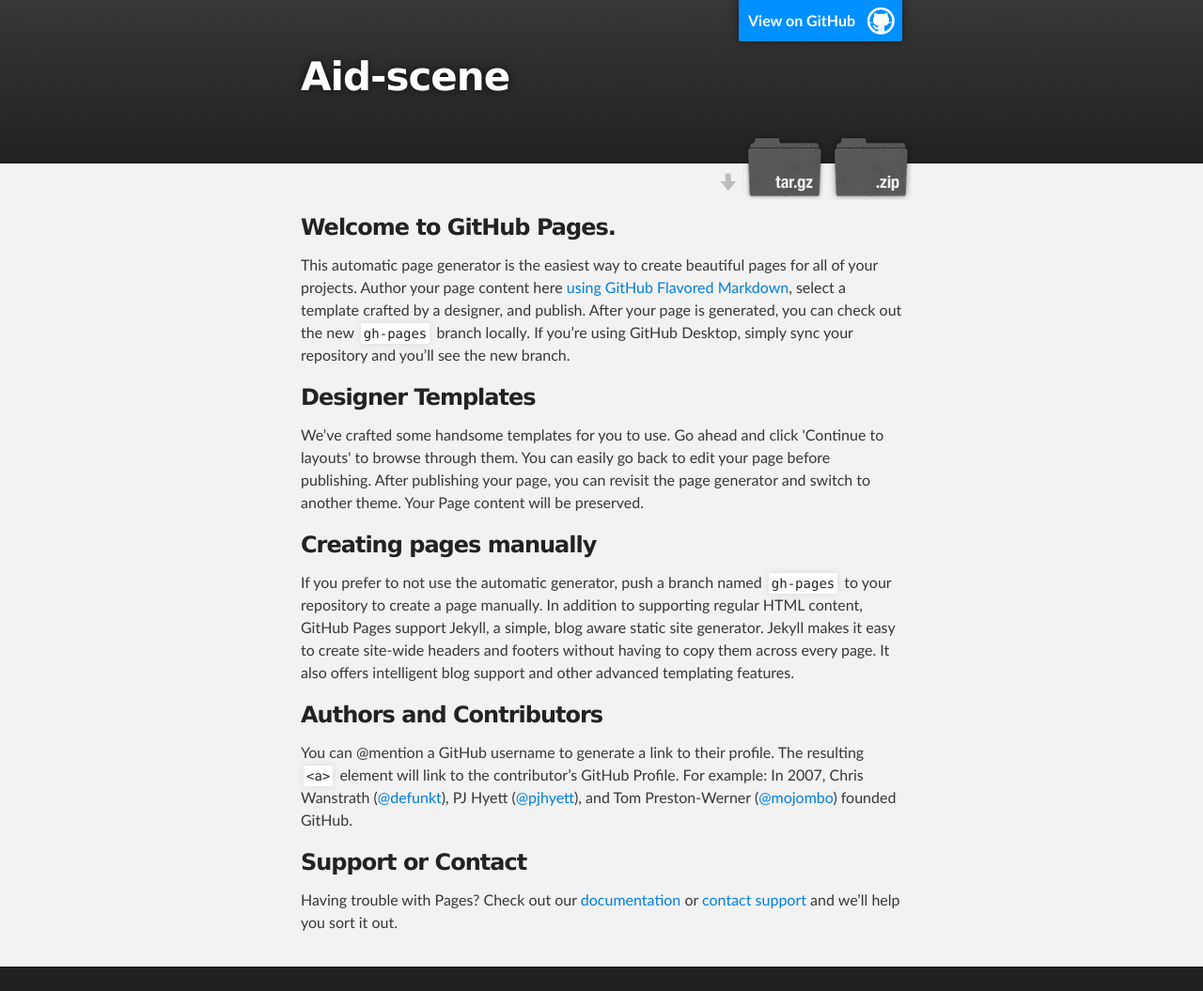
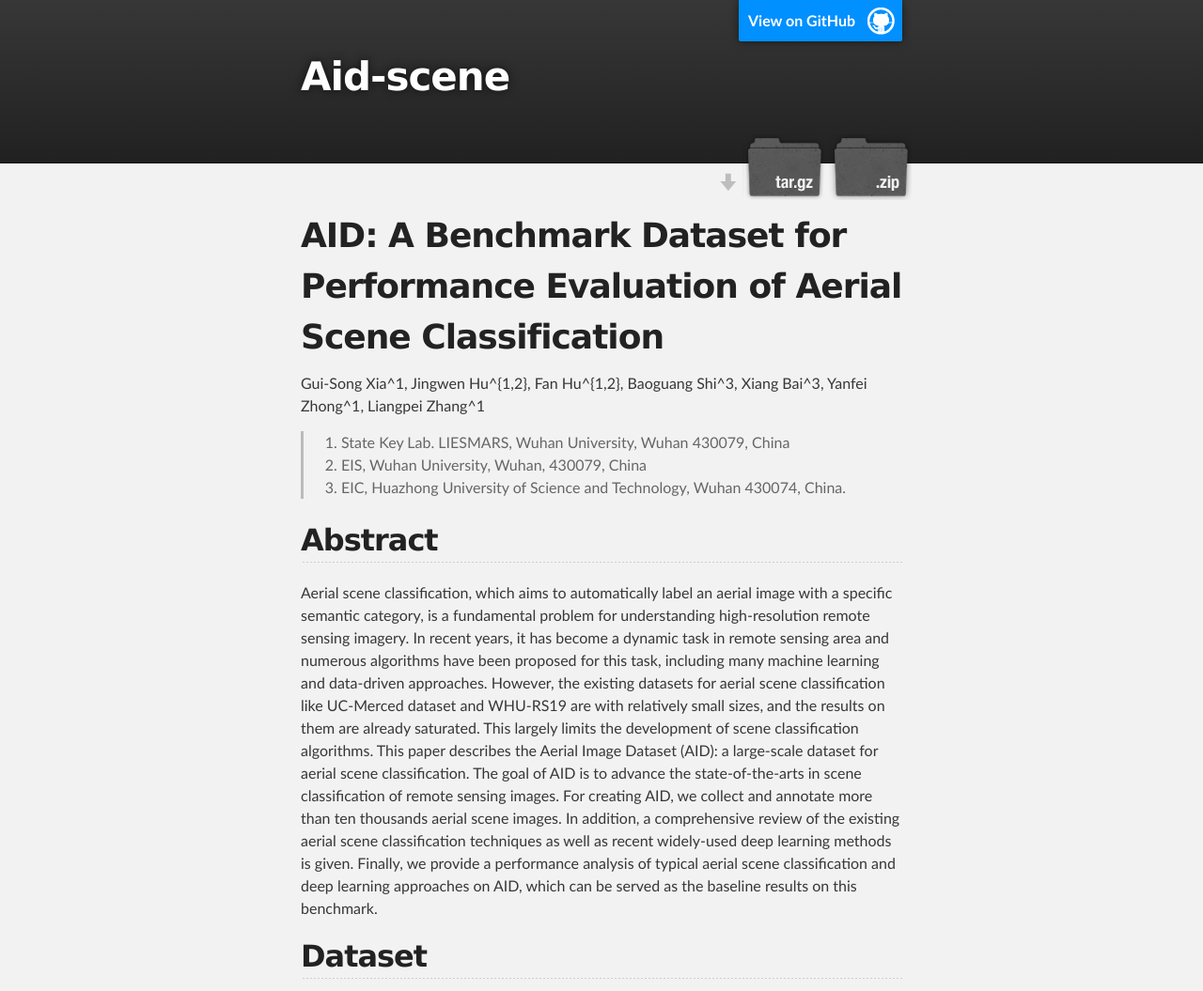
Before and after one commit to gsxia/aid-scene, a plain HTML site: page index.html in a window 1280 px wide. Shown: the top 1055 px of the page at 94% size. Drawn offline with Linux system fonts and the light colour scheme.

Commit message:
Create gh-pages branch via GitHub

```diff
--- a/index.html
+++ b/index.html
@@ -31,25 +31,28 @@
     <!-- MAIN CONTENT -->
     <div id="main_content_wrap" class="outer">
       <section id="main_content" class="inner">
-        <h3>
-<a id="welcome-to-github-pages" class="anchor" href="#welcome-to-github-pages" aria-hidden="true"><span aria-hidden="true" class="octicon octicon-link"></span></a>Welcome to GitHub Pages.</h3>
+        <h1>
+<a id="aid-a-benchmark-dataset-for-performance-evaluation-of-aerial-scene-classification" class="anchor" href="#aid-a-benchmark-dataset-for-performance-evaluation-of-aerial-scene-classification" aria-hidden="true"><span aria-hidden="true" class="octicon octicon-link"></span></a>AID: A Benchmark Dataset for Performance Evaluation of Aerial Scene Classification</h1>
 
-<p>This automatic page generator is the easiest way to create beautiful pages for all of your projects. Author your page content here <a href="https://guides.github.com/features/mastering-markdown/">using GitHub Flavored Markdown</a>, select a template crafted by a designer, and publish. After your page is generated, you can check out the new <code>gh-pages</code> branch locally. If you’re using GitHub Desktop, simply sync your repository and you’ll see the new branch.</p>
+<p>Gui-Song Xia^1, Jingwen Hu^{1,2}, Fan Hu^{1,2}, Baoguang Shi^3, Xiang Bai^3, Yanfei Zhong^1, Liangpei Zhang^1</p>
 
-<h3>
-<a id="designer-templates" class="anchor" href="#designer-templates" aria-hidden="true"><span aria-hidden="true" class="octicon octicon-link"></span></a>Designer Templates</h3>
+<blockquote>
+<ol>
+<li>State Key Lab. LIESMARS, Wuhan University, Wuhan 430079, China</li>
+<li>EIS, Wuhan University, Wuhan, 430079, China</li>
+<li>EIC, Huazhong University of Science and Technology, Wuhan 430074, China.</li>
+</ol>
+</blockquote>
 
-<p>We’ve crafted some handsome templates for you to use. Go ahead and click 'Continue to layouts' to browse through them. You can easily go back to edit your page before publishing. After publishing your page, you can revisit the page generator and switch to another theme. Your Page content will be preserved.</p>
+<h2>
+<a id="abstract" class="anchor" href="#abstract" aria-hidden="true"><span aria-hidden="true" class="octicon octicon-link"></span></a>Abstract</h2>
 
-<h3>
-<a id="creating-pages-manually" class="anchor" href="#creating-pages-manually" aria-hidden="true"><span aria-hidden="true" class="octicon octicon-link"></span></a>Creating pages manually</h3>
+<p>Aerial scene classification, which aims to automatically label an aerial image with a specific semantic category, is a fundamental problem for understanding high-resolution remote sensing imagery. In recent years, it has become a dynamic task in remote sensing area and numerous algorithms have been proposed for this task, including many machine learning and data-driven approaches. However, the existing datasets for aerial scene classification like UC-Merced dataset and WHU-RS19 are with relatively small sizes, and the results on them are already saturated. This largely limits the development of scene classification algorithms. This paper describes the Aerial Image Dataset (AID): a large-scale dataset for aerial scene classification. The goal of AID is to advance the state-of-the-arts in scene classification of remote sensing images. For creating AID, we collect and annotate more than ten thousands aerial scene images. In addition, a comprehensive review of the existing aerial scene classification techniques as well as recent widely-used deep learning methods is given. Finally, we provide a performance analysis of typical aerial scene classification and deep learning approaches on AID, which can be served as the baseline results on this benchmark.</p>
 
-<p>If you prefer to not use the automatic generator, push a branch named <code>gh-pages</code> to your repository to create a page manually. In addition to supporting regular HTML content, GitHub Pages support Jekyll, a simple, blog aware static site generator. Jekyll makes it easy to create site-wide headers and footers without having to copy them across every page. It also offers intelligent blog support and other advanced templating features.</p>
+<h2>
+<a id="dataset" class="anchor" href="#dataset" aria-hidden="true"><span aria-hidden="true" class="octicon octicon-link"></span></a>Dataset</h2>
 
-<h3>
-<a id="authors-and-contributors" class="anchor" href="#authors-and-contributors" aria-hidden="true"><span aria-hidden="true" class="octicon octicon-link"></span></a>Authors and Contributors</h3>
-
-<p>You can @mention a GitHub username to generate a link to their profile. The resulting <code>&lt;a&gt;</code> element will link to the contributor’s GitHub Profile. For example: In 2007, Chris Wanstrath (<a href="https://github.com/defunkt" class="user-mention">@defunkt</a>), PJ Hyett (<a href="https://github.com/pjhyett" class="user-mention">@pjhyett</a>), and Tom Preston-Werner (<a href="https://github.com/mojombo" class="user-mention">@mojombo</a>) founded GitHub.</p>
+<p>We construct a new and large scale dataset to evaluate the performances of the scene classification algorithms more fairly, add more challenges and aim to promote the development of new methods. The images in our dataset are multi-source data from different remote sensors, which adds more challenge for scene classification than the single source data like <a href="https://guides.github.com/features/mastering-markdown/">UC-Merced dataset</a>. Moreover, all the sample images in each class are carefully chosen from different countries and regions around the world, mainly in China, the United States, England, France, Italy, Japan, Germany, etc., and they are extracted at different time and seasons under different imaging conditions and pixel resolutions, which can help to increase the intra-class diversities. To decrease the inter-class distance, we further add ten types of challenging scenes in the dataset, i.e., baseball field, center, church, medium residential, playground, resort, school, sparse residential, square, storage tanks. Thus, the new dataset is made up of 30 scene types with 10000 images in all. Some samples of each class are shown in Fig.1.</p>
 
 <h3>
 <a id="support-or-contact" class="anchor" href="#support-or-contact" aria-hidden="true"><span aria-hidden="true" class="octicon octicon-link"></span></a>Support or Contact</h3>
```
Also changed, not shown: params.json (+1 -1 lines).
